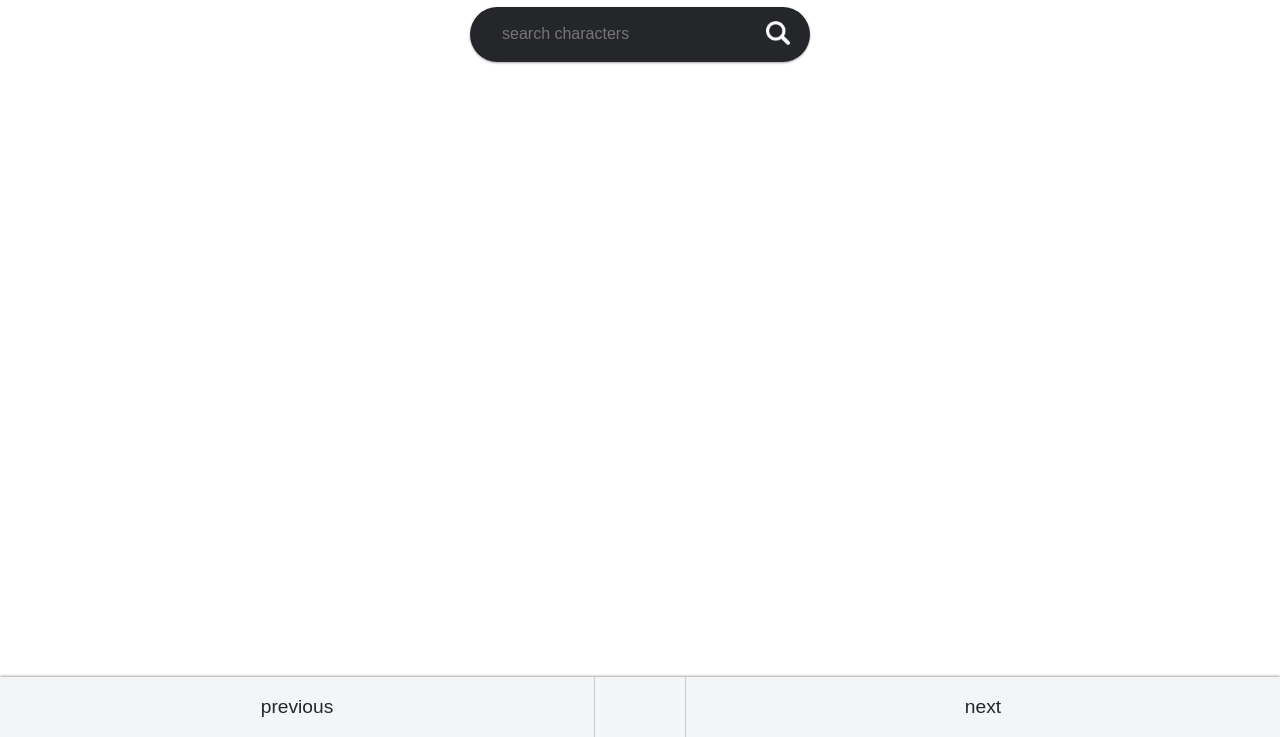
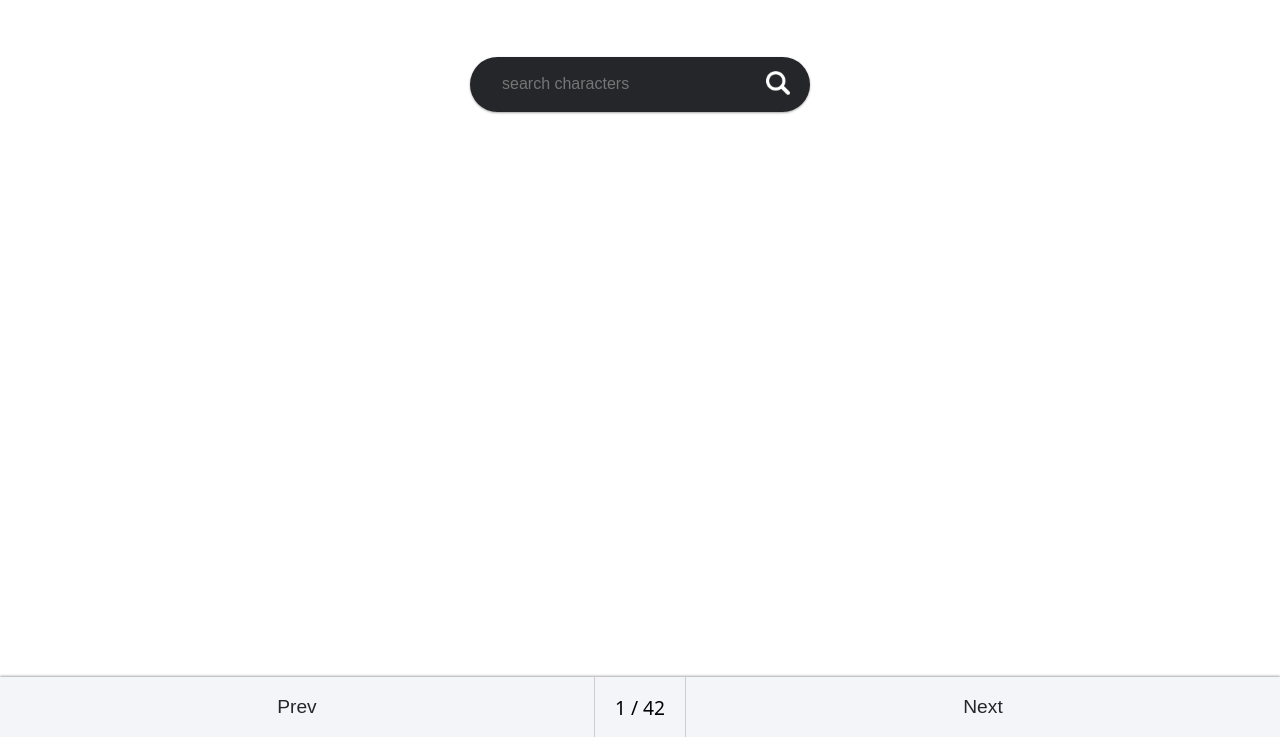
Before and after one commit to lisisaraujo/rick-and-morty-app, a website with bundled scripts: page index.html in a window 1280 px wide. Shown: the part 63-800 px from the top of the page. Built offline with nearby package versions, Linux system fonts and the light colour scheme; no server answers.

Commit message:
refractoring bs

```diff
--- a/components/nav-button/nav-button.js
+++ b/components/nav-button/nav-button.js
@@ -0,0 +1,7 @@
+export function createButton(text, onClick) {
+  const button = document.createElement("button");
+  button.classList.add("button");
+  button.textContent = text;
+  button.addEventListener("click", onClick);
+  return button;
+}
--- a/components/nav-pagination/nav-pagination.js
+++ b/components/nav-pagination/nav-pagination.js
@@ -0,0 +1,7 @@
+export function createPagination(page, maxPage) {
+  const pagination = document.createElement("span");
+  pagination.classList.add("navigation__pagination");
+  pagination.setAttribute("data-js", "pagination");
+  pagination.textContent = `${page} / ${maxPage}`;
+  return pagination;
+}
--- /dev/null
+++ b/components/nav/nav.js
@@ -0,0 +1,7 @@
+export function createNav() {
+  const navigation = document.createElement("nav");
+  navigation.classList.add("navigation");
+  navigation.setAttribute("data-js", "navigation");
+
+  return navigation;
+}
--- a/components/search-bar/search-bar.js
+++ b/components/search-bar/search-bar.js
@@ -0,0 +1,23 @@
+export function createSearchBar(onSubmit) {
+  const searchBar = document.createElement("div");
+  searchBar.classList.add("search-bar-container");
+  searchBar.setAttribute("data-js", "search-bar-container");
+  searchBar.innerHTML = `<form action="" class="search-bar" data-js="search-bar">
+          <input
+            name="query"
+            class="search-bar__input"
+            type="text"
+            placeholder="search characters"
+            aria-label="character name"
+          />
+          <button class="search-bar__button" aria-label="search for character">
+            <img
+              class="search-bar__icon"
+              src="assets/magnifying-glass.png"
+              alt=""
+            />
+          </button>
+        </form>`;
+  searchBar.addEventListener("submit", onSubmit);
+  return searchBar;
+}
--- a/index.html
+++ b/index.html
@@ -12,33 +12,9 @@
   <body>
     <h1 class="title">Rick and More</h1>
     <main>
-      <div class="search-bar-container" data-js="search-bar-container">
-        <form action="" class="search-bar" data-js="search-bar">
-          <input
-            name="query"
-            class="search-bar__input"
-            type="text"
-            placeholder="search characters"
-            aria-label="character name"
-          />
-          <button class="search-bar__button" aria-label="search for character">
-            <img
-              class="search-bar__icon"
-              src="assets/magnifying-glass.png"
-              alt=""
-            />
-          </button>
-        </form>
-      </div>
+      <div class="search-bar-container" data-js="search-bar-container"></div>
       <ul class="card-container" data-js="card-container"></ul>
     </main>
-    <nav class="navigation" data-js="navigation">
-      <button class="button button--prev" data-js="button-prev">
-        previous
-      </button>
-      <span class="navigation__pagination" data-js="pagination"></span>
-      <button class="button button--next" data-js="button-next">next</button>
-    </nav>
   </body>
   <script type="module" src="./index.js"></script>
 </html>
--- a/index.js
+++ b/index.js
@@ -1,21 +1,53 @@
 import { createCharacterCard } from "./components/card/card.js";
+import { createSearchBar } from "./components/search-bar/search-bar.js";
+import { createNav } from "./components/nav/nav.js";
+import { createPagination } from "./components/nav-pagination/nav-pagination.js";
+import { createButton } from "./components/nav-button/nav-button.js";
+
 const cardContainer = document.querySelector('[data-js="card-container"]');
-const searchBarContainer = document.querySelector(
+/*const searchBarContainer = document.querySelector(
   '[data-js="search-bar-container"]'
-);
-const searchBar = document.querySelector('[data-js="search-bar"]');
-const navigation = document.querySelector('[data-js="navigation"]');
-const prevButton = document.querySelector('[data-js="button-prev"]');
-const nextButton = document.querySelector('[data-js="button-next"]');
-const pagination = document.querySelector('[data-js="pagination"]');
+);*/
+const main = document.querySelector("main");
+//const body = document.getElementsByTagName("body");
+//const searchBar = document.querySelector('[data-js="search-bar"]');
+//const prevButton = document.querySelector('[data-js="button-prev"]');
+//const nextButton = document.querySelector('[data-js="button-next"]');
+//const pagination = document.querySelector('[data-js="pagination"]');
 
 // States
-let maxPage;
-let page = 1;
-let searchQuery = "";
+export let maxPage = 42;
+export let page = 1;
+export let searchQuery = "";
 
-fetchDataAndRender();
-searchBar.addEventListener("submit", (event) => {
+const navBar = createNav();
+const pagination = createPagination(page, maxPage);
+const nextButton = createButton("Next", () => {
+  page++;
+  pagination.textContent = `${page} / ${maxPage}`;
+  if (page >= maxPage) {
+    page = maxPage;
+  }
+  if (page <= 0) {
+    page = 1;
+  }
+  fetchDataAndRender();
+});
+const prevButton = createButton("Prev", (event) => {
+  event.preventDefault();
+  page--;
+  pagination.textContent = `${page} / ${maxPage}`;
+  if (page >= maxPage) {
+    page = maxPage;
+  }
+  if (page <= 0) {
+    page = 1;
+  }
+  fetchDataAndRender();
+});
+const searchBar = createSearchBar((event) => {
+  const cardContainer = document.querySelector('[data-js="card-container"]');
+
   event.preventDefault();
   const formData = new FormData(event.target);
   searchQuery = Object.fromEntries(formData).query;
@@ -26,17 +58,20 @@ searchBar.addEventListener("submit", (event) => {
   cardContainer.innerHTML = "";
   fetchDataAndRender();
 });
+navBar.append(prevButton, pagination, nextButton);
+document.body.appendChild(navBar);
+main.append(searchBar);
+fetchDataAndRender();
 
-async function fetchDataAndRender() {
+export async function fetchDataAndRender() {
   try {
     cardContainer.innerHTML = "";
     let response = await fetch(
       `https://rickandmortyapi.com/api/character/?page=${page}&name=${searchQuery}`
     );
     const data = await response.json();
-    maxPage = data.info.pages;
     const results = data.results;
-    pagination.textContent = `${page} / ${maxPage}`;
+
     if (response.ok) {
       let charArray = results.map((result) => {
         return {
@@ -59,34 +94,3 @@ async function fetchDataAndRender() {
     console.error("An Error occurred", error);
   }
 }
-
-// Next Page Button
-
-nextButton.addEventListener("click", (event) => {
-  event.preventDefault();
-
-  pagination.textContent = `${page++} / ${maxPage}`;
-
-  if (page >= maxPage) {
-    page = maxPage;
-  }
-  if (page <= 0) {
-    page = 1;
-  }
-  fetchDataAndRender();
-});
-
-// Previous Page Button
-
-prevButton.addEventListener("click", (event) => {
-  event.preventDefault();
-
-  pagination.textContent = `${page--} / ${maxPage}`;
-  if (page >= maxPage) {
-    page = maxPage;
-  }
-  if (page <= 0) {
-    page = 1;
-  }
-  fetchDataAndRender();
-});
```
